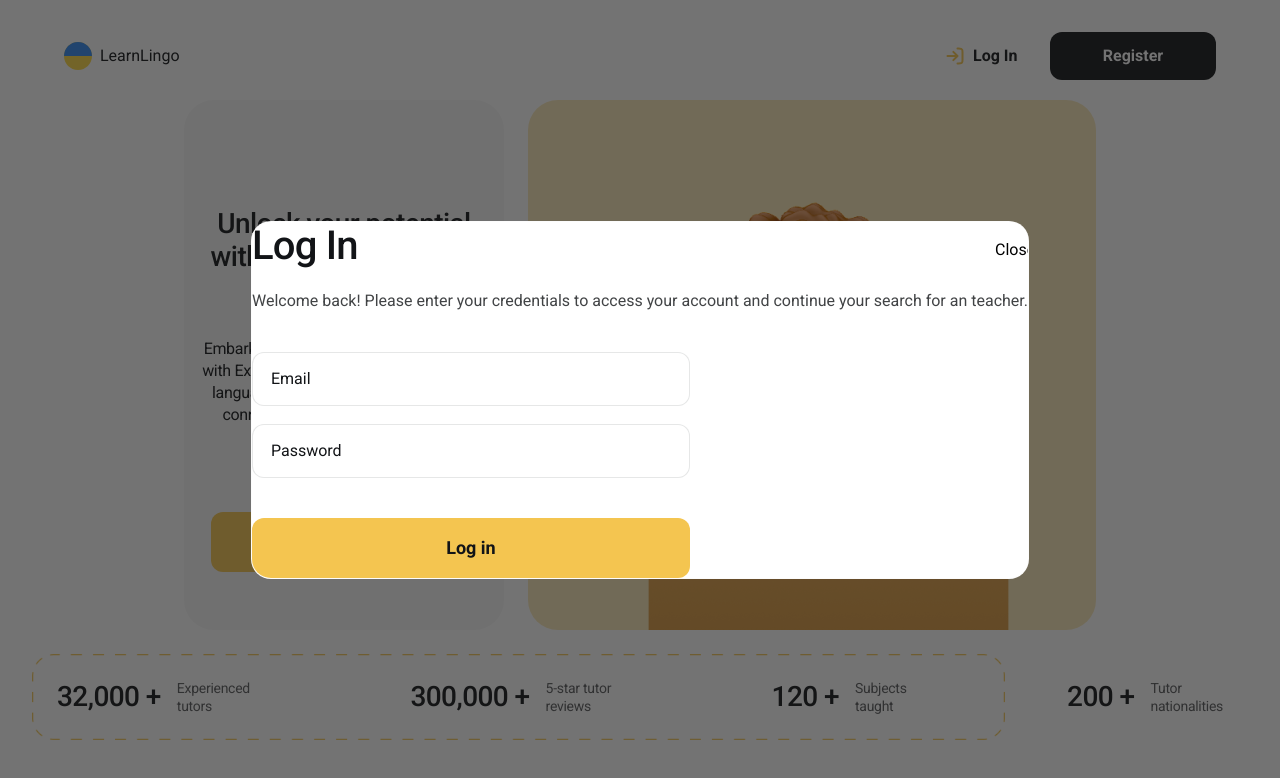
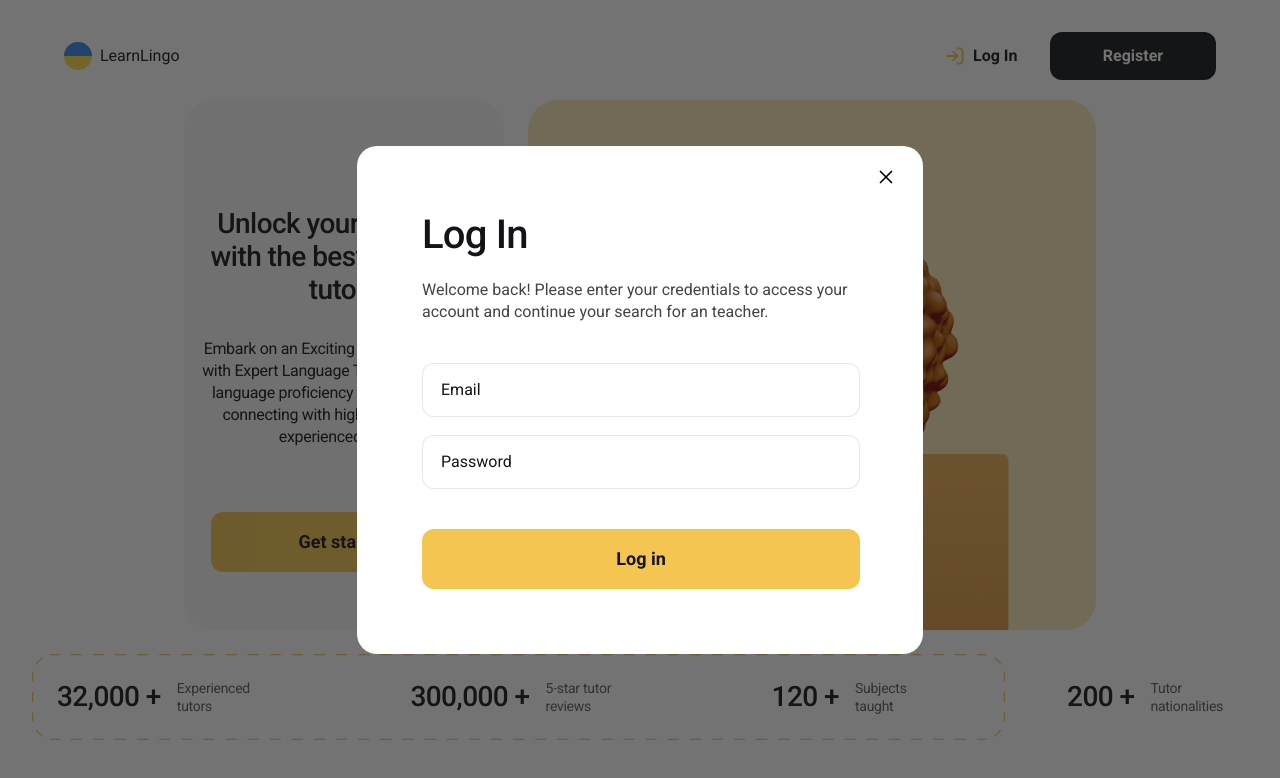
Before and after one commit to Kreal11/learn-lingo, a React (Vite) app: page / in a window 1280 px wide. Both pictures are taken after a click on the button "Log In". Shown: the top 778 px of the page. Built offline with nearby package versions, Linux system fonts and the light colour scheme; no server answers.

Commit message:
added styles for log in and register modals

```diff
--- a/src/components/modal/Modal.jsx
+++ b/src/components/modal/Modal.jsx
@@ -1,11 +1,8 @@
 import ReactDOM from "react-dom";
 import { useCallback, useEffect } from "react";
+import sprite from "/sprite.svg";
 
-import {
-  ContentWrapper,
-  StyledCloseButton,
-  StyledWrapper,
-} from "./Modal.styled";
+import { ContentWrapper, StyledCloseSvg, StyledWrapper } from "./Modal.styled";
 
 const rootModal = document.querySelector("#modal");
 
@@ -39,13 +36,9 @@ const Modal = ({ children, closeModal }) => {
     return ReactDOM.createPortal(
       <StyledWrapper onClick={handleBackDrop}>
         <ContentWrapper>
-          <StyledCloseButton
-            type="button"
-            title="modal close button"
-            onClick={closeModal}
-          >
-            Close
-          </StyledCloseButton>
+          <StyledCloseSvg id="close-x" onClick={closeModal}>
+            <use xlinkHref={`${sprite}#close-x`} />
+          </StyledCloseSvg>
           {children}
         </ContentWrapper>
       </StyledWrapper>,
--- a/src/components/modal/Modal.styled.js
+++ b/src/components/modal/Modal.styled.js
@@ -33,10 +33,12 @@ export const ContentWrapper = styled.div`
   border-radius: 20px;
   /* padding: 64px; */
   background-color: #ffffff;
+  padding: 32px;
+  max-width: 566px;
 
-  /* @media screen and (min-width: 768px) {
-    padding: 32px;
-  } */
+  @media screen and (min-width: 768px) {
+    padding: 64px;
+  }
 
   /* position: absolute;
   width: 290px;
@@ -54,11 +56,11 @@ export const ContentWrapper = styled.div`
   } */
 `;
 
-export const StyledCloseButton = styled.button`
+export const StyledCloseSvg = styled.svg`
   border: none;
   padding: 5px;
-  width: 18px;
-  height: 18px;
+  width: 32px;
+  height: 32px;
   background-color: transparent;
 
   position: absolute;
--- a/src/components/svg/SvgWrapper.styled.js
+++ b/src/components/svg/SvgWrapper.styled.js
@@ -14,6 +14,8 @@ export const Svg = styled.svg`
       case "yellow-heart":
       case "transparent-heart":
         return "26px";
+      case "close-x":
+        return "32px";
       default:
         return "50px";
     }
@@ -31,6 +33,8 @@ export const Svg = styled.svg`
       case "yellow-heart":
       case "transparent-heart":
         return "26px";
+      case "close-x":
+        return "32px";
       default:
         return "50px";
     }
```
Also changed, not shown: public/sprite.svg.
